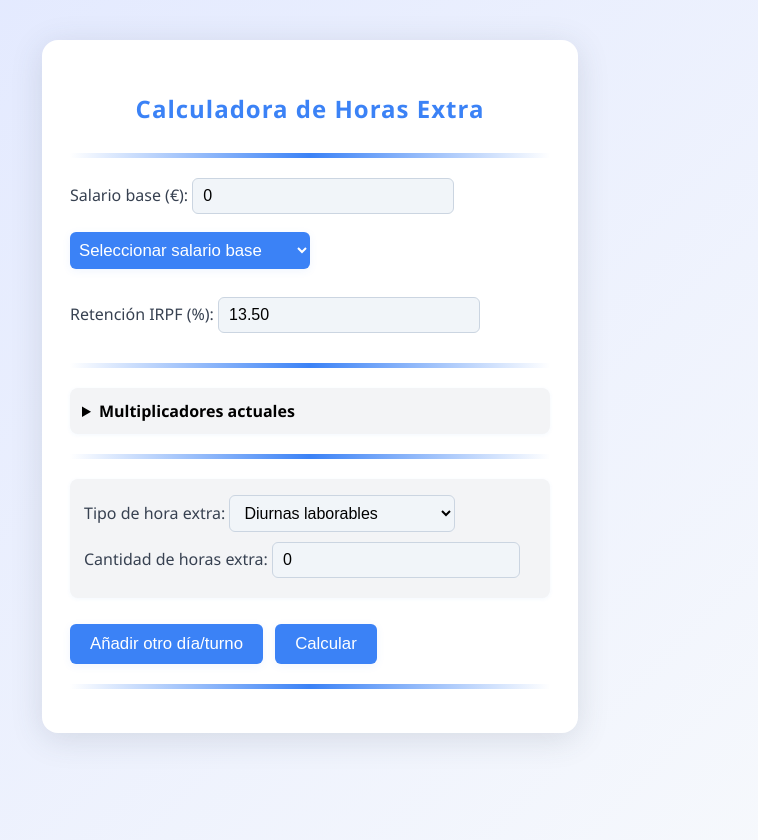
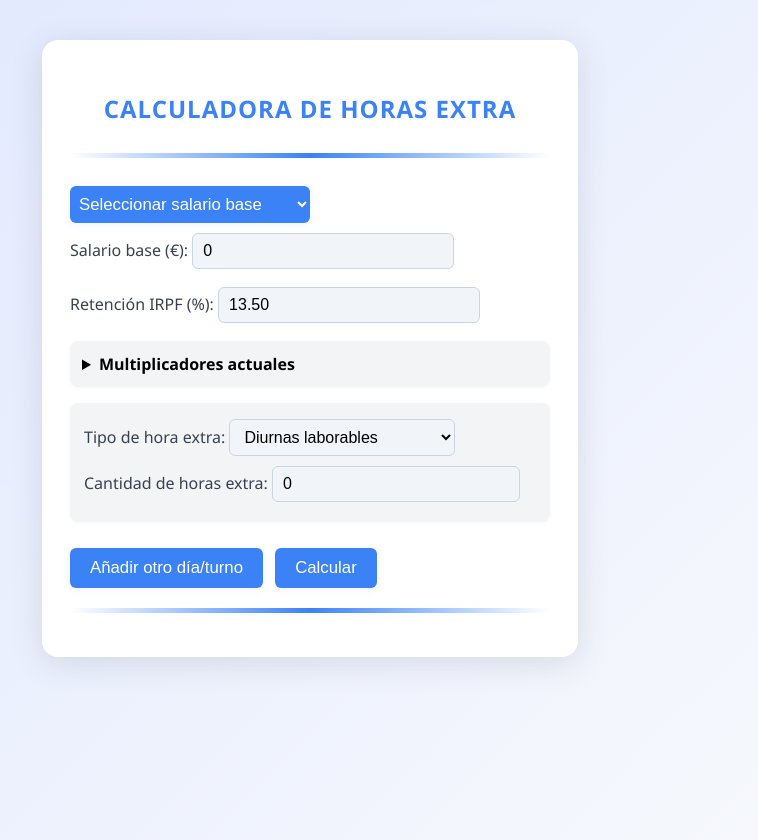
Before and after one commit to ellandeperez/24-7, a plain HTML site: page calculadora.html in a window 1280 px wide. Shown: the whole page, without its empty margins (330-1088 px from the left). Drawn offline with Linux system fonts and the light colour scheme.

Commit message:
Update calculadora.html

```diff
--- a/calculadora.html
+++ b/calculadora.html
@@ -169,13 +169,10 @@
 </head>
 <body>
     <div class="container">
-        <h2>Calculadora de Horas Extra</h2>
+        <h2>CALCULADORA DE HORAS EXTRA</h2>
         <hr class="separador">
         <form id="formulario">
-            <div style="margin-bottom:18px;">
-                <label for="salario-base">Salario base (€):</label>
-                <input type="number" id="salario-base" name="salario-base" min="1" step="0.01" value="0" required>
-                <br>
+            <div style="margin-bottom:8px;">
                 <select id="salario-preset" class="boton-estilo" style="padding:8px 5px;border-radius:6px;margin-left:0px;">
                     <option value="">Seleccionar salario base</option>
                     <option value="1511.70">24*7 (14 pagas) 1511.70€</option>
@@ -183,12 +180,14 @@
                     <option value="1407.72">Diurno (14 pagas) 1407.72€</option>
                     <option value="1642.33">Diurno (12 pagas) 1642.33€</option>
                 </select>
+                <br>
+                <label for="salario-base">Salario base (€):</label>
+                <input type="number" id="salario-base" name="salario-base" min="1" step="0.01" value="0" required>
             </div>
             <div style="margin-bottom:8px;">
                 <label for="irpf">Retención IRPF (%):</label>
                 <input type="number" id="irpf" name="irpf" min="0" max="100" step="0.05" value="13.50" required>
             </div>
-        <hr class="separador">
         <details id="visualizador-multiplicadores" style="margin-bottom: 16px; padding: 12px; background: #f3f4f6; border-radius: 8px; box-shadow: 0 1px 4px rgba(59, 130, 246, 0.06);">
             <summary style="font-weight: bold; cursor: pointer;">Multiplicadores actuales</summary>
             <ul id="lista-multiplicadores" style="margin-top: 8px; padding-left: 20px; list-style: none;">
@@ -199,7 +198,6 @@
                 <button id="btn-propuesta-convenio" class="boton-estilo">Propuesta convenio</button>
             </div>
         </details>
-        <hr class="separador">
             <div id="horas-container">
                 <div class="horas-extra">
                     <label for="tipo-0">Tipo de hora extra:</label>
```
